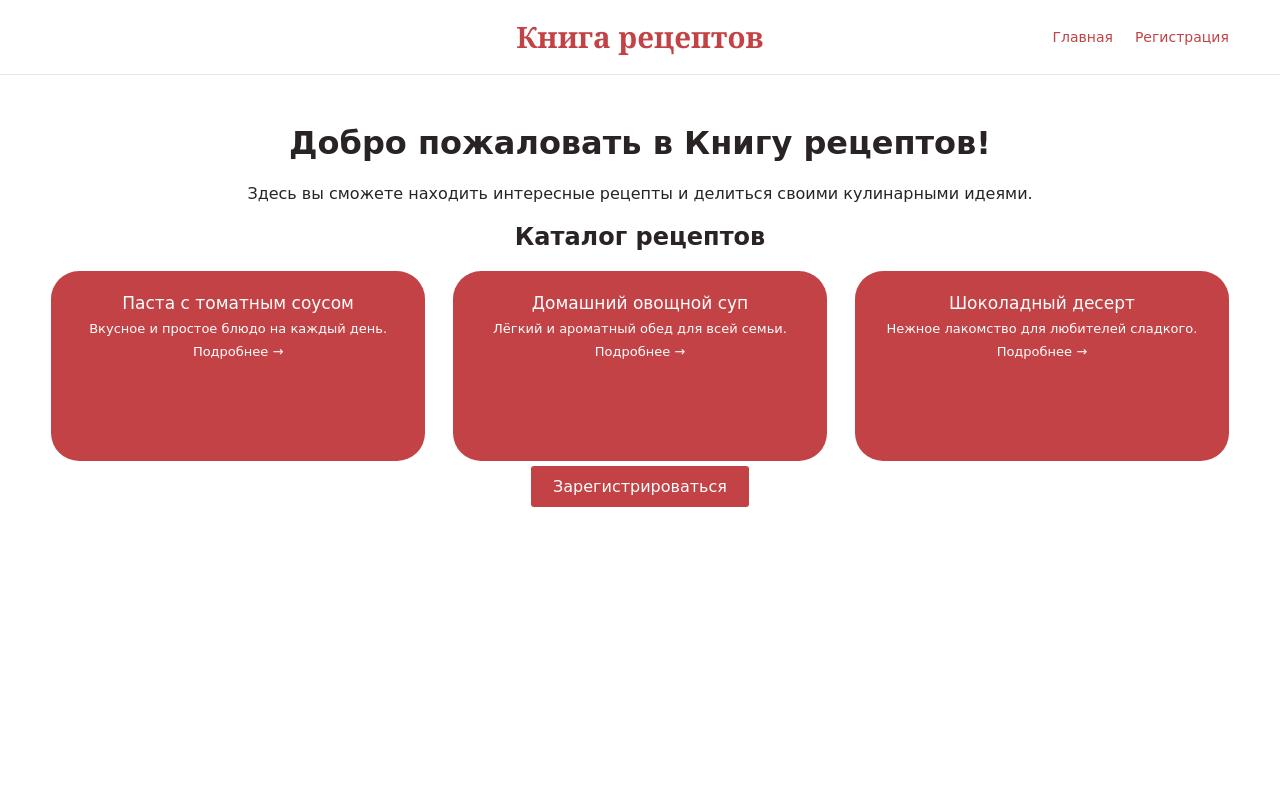
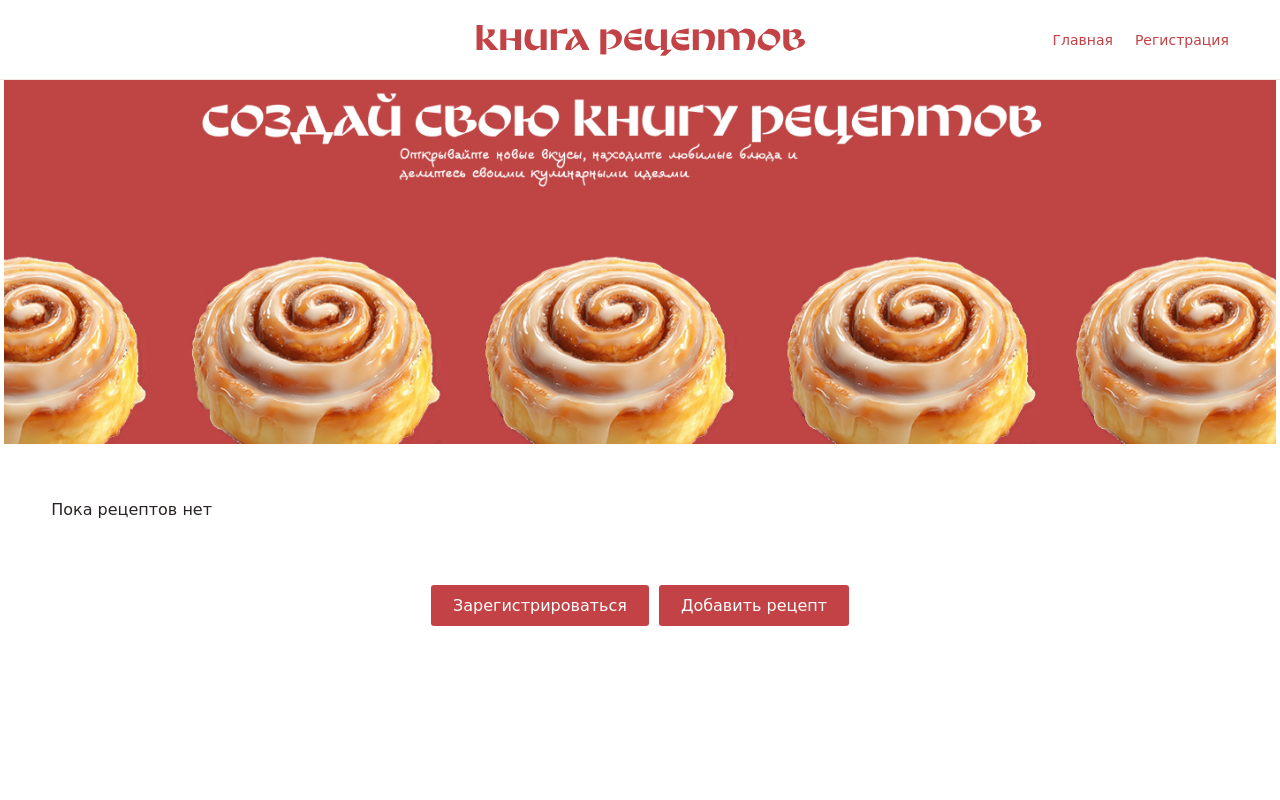
Before and after one commit to gra8257-ux/recipe_book1, a Flask app: page / in a window 1280 px wide. Run offline with Flask 3, Linux system fonts and the light colour scheme.

Commit message:
34 добавление рецептов и картинок

```diff
--- a/app.py
+++ b/app.py
@@ -1,23 +1,47 @@
+
 from pathlib import Path
+from uuid import uuid4
+
 from flask import Flask, render_template, request, redirect, url_for, flash
 from flask_sqlalchemy import SQLAlchemy
 from werkzeug.security import generate_password_hash
+from werkzeug.utils import secure_filename
 from sqlalchemy.exc import IntegrityError
 
-# Базы
+
+# Папки и база данных
+
 DATA_DIR = Path(__file__).parent / "data"
 DATA_DIR.mkdir(exist_ok=True)
+
 DB_PATH = DATA_DIR / "database.db"
 
+
+# Создание приложения
+
 app = Flask(__name__)
-app.config["SECRET_KEY"] = "super-secret-key"  # Секретный ключ для подписи куки (сессий) и сообщений flash().
+
+app.config["SECRET_KEY"] = "super-secret-key"
 app.config["SQLALCHEMY_DATABASE_URI"] = f"sqlite:///{DB_PATH}"
 app.config["SQLALCHEMY_ECHO"] = True
+
+# Максимальный размер загружаемой фотографии — 5 МБ
+app.config["MAX_CONTENT_LENGTH"] = 5 * 1024 * 1024
 
 db = SQLAlchemy(app)
 
 
-# работа с пользователями
+# Папка для фотографий рецептов
+
+UPLOAD_FOLDER = Path(app.static_folder) / "uploads"
+UPLOAD_FOLDER.mkdir(exist_ok=True)
+
+# Разрешённые форматы изображений
+ALLOWED_EXTENSIONS = {"png", "jpg", "jpeg", "webp"}
+
+
+# Работа с пользователями
+
 class User(db.Model):
     __tablename__ = "users"
 
@@ -28,16 +52,38 @@ class User(db.Model):
     is_active = db.Column(db.Boolean, default=True)
 
     def __repr__(self):
-        return f"<User(id={self.id}, username='{self.username}')>"  # помощь в отслеживании юзеров с помощью консоли
+        return f"<User(id={self.id}, username='{self.username}')>"
 
 
-# Главная страница.
+# Работа с рецептами
+
+class Recipe(db.Model):
+    __tablename__ = "recipes"
+
+    id = db.Column(db.Integer, primary_key=True)
+    title = db.Column(db.String(150), nullable=False)
+
+    # Путь к фотографии рецепта
+    image = db.Column(db.String(255), nullable=True)
+
+    category = db.Column(db.String(100), nullable=False)
+    time = db.Column(db.String(100), nullable=False)
+    portions = db.Column(db.String(100), nullable=False)
+    calories = db.Column(db.String(100), nullable=False)
+    ingredients = db.Column(db.JSON, nullable=False)
+    steps = db.Column(db.JSON, nullable=False)
+
+
+# Главная страница
+
 @app.route("/")
 def index():
-    return render_template("home.html")
+    recipes = db.session.scalars(db.select(Recipe)).all()
+    return render_template("home.html", recipes=recipes)
 
 
 # Временные рецепты для проверки страницы просмотра
+
 RECIPES = {
     1: {
         "title": "Паста с томатным соусом",
@@ -104,18 +150,15 @@ RECIPES = {
 
 
 # Страница просмотра отдельного рецепта
+
 @app.route("/recipe/<int:recipe_id>")
 def recipe_detail(recipe_id):
-    recipe = RECIPES.get(recipe_id)
-
-    # Если рецепта с таким номером нет, показываем ошибку 404
-    if recipe is None:
-        return "Рецепт не найден", 404
-
+    recipe = db.get_or_404(Recipe, recipe_id)
     return render_template("recipe.html", recipe=recipe)
 
 
-# Отдельная страница регистрации.
+# Страница регистрации
+
 @app.route("/register", methods=["GET", "POST"])
 def register():
     if request.method == "POST":
@@ -128,7 +171,10 @@ def register():
         ).first()
 
         if existing_username:
-            flash(f"Ошибка: Логин '{username}' уже занят. Придумайте другой.", "error")
+            flash(
+                f"Ошибка: Логин '{username}' уже занят. Придумайте другой.",
+                "error"
+            )
             return redirect(url_for("register"))
 
         existing_email = db.session.scalars(
@@ -136,10 +182,14 @@ def register():
         ).first()
 
         if existing_email:
-            flash(f"Ошибка: Почта '{email}' уже используется. Введите другую.", "error")
+            flash(
+                f"Ошибка: Почта '{email}' уже используется. Введите другую.",
+                "error"
+            )
             return redirect(url_for("register"))
 
         hashed_password = generate_password_hash(password)
+
         new_user = User(
             username=username,
             email=email,
@@ -149,36 +199,124 @@ def register():
         try:
             db.session.add(new_user)
             db.session.commit()
+
             flash("Пользователь успешно создан!", "success")
+
         except IntegrityError:
             db.session.rollback()
             flash("Ошибка при сохранении. Попробуйте еще раз.", "error")
 
         return redirect(url_for("register"))
 
-    # Список пользователей.
+    # Список пользователей
     all_users = db.session.scalars(db.select(User)).all()
+
     return render_template("register.html", users=all_users)
 
 
-# Удаление аккаунта ( позже сдлеать только для админа )
+# Удаление аккаунта (позже сделать только для администратора)
+
 @app.route("/delete/<int:user_id>", methods=["POST"])
 def delete_user(user_id):
-    # Ищем пользователя по ID. Если нет — вернет ошибку 404
     user = db.get_or_404(User, user_id)
 
-    # Удаляем объект и сохраняем изменения в базу
     db.session.delete(user)
     db.session.commit()
 
     flash(f"Пользователь '{user.username}' успешно удален.", "success")
+
     return redirect(url_for("register"))
 
 
-# Запуск
+# Добавление рецептов с фотографиями
+
+@app.route("/add_recipe", methods=["GET", "POST"])
+def add_recipe():
+    if request.method == "POST":
+
+        title = request.form.get("title", "").strip()
+        category = request.form.get("category", "").strip()
+        time = request.form.get("time", "").strip()
+        portions = request.form.get("portions", "").strip()
+        calories = request.form.get("calories", "").strip()
+
+        ingredients = request.form.get("ingredients", "").splitlines()
+        steps = request.form.get("steps", "").splitlines()
+
+        # Получаем фотографию из формы
+        image_file = request.files.get("image")
+
+        # Проверяем заполнение текстовых полей
+        if not all([title, category, time, portions, calories]) \
+                or not ingredients or not steps:
+            return "Заполните все поля", 400
+
+        # Проверяем, выбрана ли фотография
+        if not image_file or image_file.filename == "":
+            return "Выберите фотографию рецепта", 400
+
+        # Проверяем формат фотографии
+        if "." not in image_file.filename:
+            return "Неверный формат файла", 400
+
+        extension = image_file.filename.rsplit(".", 1)[-1].lower()
+
+        if extension not in ALLOWED_EXTENSIONS:
+            return "Разрешены только JPG, JPEG, PNG и WEBP", 400
+
+        # Создаём уникальное имя файла
+        filename = secure_filename(f"{uuid4().hex}.{extension}")
+
+        # Сохраняем фотографию в папку uploads
+        image_path = UPLOAD_FOLDER / filename
+        image_file.save(image_path)
+
+        # Создаём новый рецепт
+        new_recipe = Recipe(
+            title=title,
+            category=category,
+            time=time,
+            portions=portions,
+            calories=calories,
+            ingredients=ingredients,
+            steps=steps,
+            image=f"uploads/{filename}"
+        )
+
+        try:
+            db.session.add(new_recipe)
+            db.session.commit()
+
+        except Exception:
+            db.session.rollback()
+            image_path.unlink(missing_ok=True)
+            raise
+
+        return redirect(url_for("index"))
+
+    return render_template("add_recipe.html")
+
+
+# Запуск приложения
+
 if __name__ == "__main__":
     with app.app_context():
+
         db.create_all()
+
+        # Проверяем, есть ли столбец image в старой таблице recipes
+        columns = db.inspect(db.engine).get_columns("recipes")
+        column_names = [column["name"] for column in columns]
+
+        # Если столбца нет, добавляем его
+        if "image" not in column_names:
+            db.session.execute(
+                db.text(
+                    "ALTER TABLE recipes ADD COLUMN image VARCHAR(255)"
+                )
+            )
+            db.session.commit()
+
         print("База данных и таблицы готовы.")
 
     app.run(debug=True)
--- a/static/style.css
+++ b/static/style.css
@@ -1,5 +1,8 @@
-* { box-sizing: border-box; }
-/*универсальный селектор, помогает учитывать отступы и границы заданной ширины высоты элементов*/
+
+* {
+    box-sizing: border-box;
+}
+
 :root {
     --red: #c34245;
     --red-dark: #b83b3f;
@@ -11,60 +14,86 @@
     --orange: #f2a12e;
 }
 
+/* Шрифты */
+
+@font-face {
+    font-family: "Brevis";
+    src: url("/static/fonts/ofont.ru_Brevis.ttf") format("truetype");
+    font-weight: normal;
+    font-style: normal;
+}
+
+@font-face {
+    font-family: "Veles";
+    src: url("/static/fonts/ofont.ru_Veles.ttf") format("truetype");
+    font-weight: normal;
+    font-style: normal;
+}
+
+/* Основные настройки */
+
 body {
-  margin: 0; /* убирает стандартные отступы в веб версии чтобы страница началась с края*/
-  background: #f4f1ee; /*фон устанавливаю */
-  color: var(--text); /*цвет текста и тип */
+    margin: 0;
+    background: #f4f1ee;
+    color: var(--text);
     font-family: "Comic Sans MS", "Segoe Print", cursive;
 }
-/*тег ссылка убирает стандартные подчеркивания ссылок и благодаря inherit наследует цвет окр элемента*/
+
 a {
     color: inherit;
     text-decoration: none;
 }
-/*кнопки поле ввода, задается наследственность для единого стиля */
+
 button, input {
     font: inherit;
 }
 
 .site {
-  width: min(100%, 1440px);/*ог и оф контейнер для струк, контроль мак, центр*/
-  min-height: 100vh; /* мин высота элемента*/
-  margin: 0 auto;/*автоматическое гор отступы а 0 св и сн нет внешнего отступа*/
+    width: min(100%, 1440px);
+    min-height: 100vh;
+    margin: 0 auto;
     background: var(--paper);
 }
-/*шапка*/
+
+/* Шапка сайта */
+
 .topbar {
-  min-height: 75px;/*мин в эл*/
-  padding: 15px 4%;/*вн от св и сн, сл и спр % от род*/
-  display: flex;/*ставит в одну строку */
+    min-height: 75px;
+    padding: 15px 4%;
+    display: flex;
     align-items: center;
-  justify-content: space-between;/*распр пространства*/
-  gap: 18px;/*раст м эл*/
-  border-bottom: 1px solid #f0e5e3;/*н.г тол, сп л, цвет виз отделяет от всего */
+    justify-content: center;
+    gap: 18px;
+    border-bottom: 1px solid #f0e5e3;
+    position: relative;
 }
-/*название*/
+
 .logo {
     margin: 0;
     color: var(--red);
-  font-family: Georgia, serif;
-  font-size: clamp(22px, 2.3vw, 32px);/*с. создает адоптивные размеры*/
-  font-weight: bold;/*текст жирный*/
+    font-family: "Brevis", serif;
+    font-size: clamp(22px, 2.3vw, 32px);
+    font-weight: normal;
+    text-align: center;
 }
-/*ссылки навигации гл, рег*/
+
 .nav {
     display: flex;
     align-items: center;
-  flex-wrap: wrap;/*разрешает перенос на сл строку при нехватке места*/
-  gap: 22px;/*рас меж ссылками*/
+    flex-wrap: wrap;
+    gap: 22px;
     color: var(--red);
     font-size: 14px;
+    position: absolute;
+    right: 4%;
 }
-/*нав на ссылки*/
+
 .nav a:hover {
-  text-decoration: underline;/*ср под при наведение курсора */
+    text-decoration: underline;
 }
-/*ос кнопки*/
+
+/* Кнопки */
+
 .primary {
     border: 0;
     border-radius: 3px;
@@ -73,73 +102,66 @@ button, input {
     padding: 11px 22px;
     cursor: pointer;
 }
-/*наведение на кнопку*/
+
 .primary:hover {
     background: var(--red-dark);
 }
-/*ос сод страницы, кон для расп сод каждой страницы */
+
+/* Основное содержимое */
+
 .page-content {
     padding: 28px 4% 55px;
 }
-/*заголовок*/
+
 .center-title {
     text-align: center;
     font-size: 25px;
     font-weight: normal;
     margin: 5px 0 24px;
 }
-/*втор текст*/
+
 .muted {
     color: var(--muted);
 }
 
 /* Главная страница */
-/*прив блок*/
+
 .hero {
-  min-height: 245px;
-  padding: 25px 5% 90px;
+    min-height: 270px;
+    padding: 25px 5% 110px;
     text-align: center;
     color: white;
     background: var(--red);
-  position: relative;/*отн. позиц отоб отно блока а не страницы*/
-  overflow: hidden;/*скр части чтобы дек не выходил за пределы баннера */
+    position: relative;
+    overflow: hidden;
 }
-/*внт прив блок*/
+
 .hero h2 {
     margin: 0 0 8px;
     font-size: clamp(25px, 3vw, 42px);
 }
-/*опис прив блок*/
+
 .hero p {
     margin: 0 auto;
-  max-width: 520px;/*огр шир текста*/
+    max-width: 520px;
     font-size: 13px;
 }
 
-.hero-food {
-  display: flex;
-  justify-content: space-around;
-  align-items: end;
-  gap: 15px;
-  position: absolute;
-  left: 0;
-  right: 0;
-  bottom: -6px;
+/* Баннер с синабонами */
+
+.hero-image {
+    width: calc(100% + 8%);
+    margin: -28px -4% 0;
+    padding: 0;
 }
 
-.hero-food span {
-  width: 19%;
-  height: 85px;
-  border-radius: 50% 50% 8px 8px;
-  background: radial-gradient(
-    ellipse at 50% 35%,
-    #f8d7a2 0 28%,
-    #a95d32 29% 39%,
-    #f3c58b 40% 55%,
-    #b76b38 56% 70%,
-    transparent 71%
-  );
+.hero-image img {
+    display: block;
+    width: 100%;
+    height: auto;
 }
+
+/* Поиск */
 
 .search-wrap {
     display: flex;
@@ -185,30 +209,58 @@ button, input {
     border: 0;
 }
 
+/* Карточки рецептов */
+
 .recipe-grid {
     display: grid;
     grid-template-columns: repeat(3, minmax(0, 1fr));
     gap: 28px;
+    margin-top: 40px;
+}
+
+.recipe-item {
+    text-align: center;
+}
+
+
+.recipe-item {
+    text-align: center;
 }
 
 .recipe-card {
+    display: flex;
+    align-items: center;
+    justify-content: center;
+    width: 100%;
+    aspect-ratio: 1 / 0.72;
     background: var(--red);
     border-radius: 28px;
-  padding: 14px;
-  min-height: 190px;
-  color: white;
+    overflow: hidden;
+    box-shadow: 0 4px 14px rgba(80, 40, 40, 0.12);
+    transition: 0.25s;
 }
 
-.recipe-card h3 {
-  margin: 8px 4px;
-  font-size: 17px;
-  font-weight: normal;
+.recipe-card:hover {
+    transform: translateY(-5px);
 }
 
-.recipe-card p {
-  margin: 8px 4px;
-  font-size: 13px;
+.recipe-card img {
+    width: 75%;
+    height: 75%;
+    object-fit: cover;
+    border-radius: 25px;
+    overflow: hidden;
 }
+
+.recipe-name {
+    margin: 14px 0 0;
+    color: var(--red);
+    font-family: "Veles", serif;
+    font-size: 24px;
+    font-weight: normal;
+    text-align: center;
+}
+
 
 /* Страница регистрации */
 
@@ -319,45 +373,6 @@ button, input {
     color: var(--red);
 }
 
-@media (max-width: 700px) {
-  .topbar {
-    align-items: flex-start;
-    flex-direction: column;
-  }
-
-  .nav {
-    gap: 12px;
-  }
-
-  .recipe-grid {
-    grid-template-columns: 1fr;
-  }
-
-  .users-list li {
-    align-items: flex-start;
-    flex-direction: column;
-  }
-
-  .hero {
-    min-height: 230px;
-  }
-}
-.text-center {
-    text-align: center;
-}
-.topbar {
-    position: relative;
-    justify-content: center;
-}
-
-.logo {
-    text-align: center;
-}
-
-.nav {
-    position: absolute;
-    right: 4%;
-}
 /* Страница отдельного рецепта */
 
 .recipe-description {
@@ -432,7 +453,79 @@ button, input {
     margin-bottom: 12px;
 }
 
+/* Форма добавления рецепта */
+
+.form-group {
+    display: flex;
+    align-items: flex-start;
+    gap: 10px;
+    margin-bottom: 20px;
+}
+
+.text-input {
+    background-color: var(--gray);
+    border: 0;
+    border-radius: 24px;
+    width: 300px;
+}
+
+.text-textarea {
+    border-radius: 24px;
+    background-color: var(--gray);
+    border: 0;
+    resize: none;
+    height: 130px;
+    width: 300px;
+}
+
+.photo-button {
+    display: flex;
+    justify-content: center;
+    align-items: center;
+    width: 100px;
+    height: 100px;
+    background-color: var(--gray);
+    font-size: 35px;
+    border-radius: 24px;
+}
+
+.none {
+    display: none;
+}
+
+.buttons {
+    display: flex;
+    justify-content: center;
+    margin-top: 50px;
+    gap: 10px;
+}
+
+/* Адаптация для телефона */
+
 @media (max-width: 700px) {
+    .topbar {
+        align-items: flex-start;
+        flex-direction: column;
+    }
+
+    .nav {
+        position: static;
+        gap: 12px;
+    }
+
+    .recipe-grid {
+        grid-template-columns: 1fr;
+    }
+
+    .users-list li {
+        align-items: flex-start;
+        flex-direction: column;
+    }
+
+    .hero {
+        min-height: 250px;
+    }
+
     .recipe-detail {
         grid-template-columns: 1fr;
     }
--- a/templates/home.html
+++ b/templates/home.html
@@ -1,43 +1,59 @@
+
 {% extends "base.html" %}
 
 {% block content %}
 
 <div class="text-center">
 
-    <h1>Добро пожаловать в Книгу рецептов!</h1>
+    <!-- Красный баннер на главной странице -->
+    <div class="hero-image">
+        <img src="{{ url_for('static', filename='cinnabons/hero1.png') }}"
+             alt="Книга рецептов">
+    </div>
 
-    <p>
-        Здесь вы сможете находить интересные рецепты
-        и делиться своими кулинарными идеями.
-    </p>
+    <!-- Каталог рецептов -->
+    <div class="recipe-grid">
 
-    <h2>Каталог рецептов</h2>
+        {% for recipe in recipes %}
 
-    <div class="recipe-grid">
-        <a href="{{ url_for('recipe_detail', recipe_id=1) }}" class="recipe-card">
-            <h3>Паста с томатным соусом</h3>
-            <p>Вкусное и простое блюдо на каждый день.</p>
-            <p>Подробнее →</p>
+        <div class="recipe-item">
+
+            <!-- Красная карточка с фотографией -->
+            <a href="{{ url_for('recipe_detail', recipe_id=recipe.id) }}"
+               class="recipe-card">
+
+                {% if recipe.image %}
+                    <img src="{{ url_for('static', filename=recipe.image) }}"
+                         alt="{{ recipe.title }}">
+                {% endif %}
+
+            </a>
+
+            <!-- Название под карточкой -->
+            <h3 class="recipe-name">{{ recipe.title }}</h3>
+
+        </div>
+
+        {% else %}
+
+        <p>Пока рецептов нет</p>
+
+        {% endfor %}
+
+    </div>
+
+    <!-- Кнопки -->
+    <div class="buttons">
+
+        <a href="{{ url_for('register') }}" class="primary">
+            Зарегистрироваться
         </a>
 
-        <a href="{{ url_for('recipe_detail', recipe_id=2) }}" class="recipe-card">
-            <h3>Домашний овощной суп</h3>
-            <p>Лёгкий и ароматный обед для всей семьи.</p>
-            <p>Подробнее →</p>
+        <a href="{{ url_for('add_recipe') }}" class="primary">
+            Добавить рецепт
         </a>
 
-        <a href="{{ url_for('recipe_detail', recipe_id=3) }}" class="recipe-card">
-            <h3>Шоколадный десерт</h3>
-            <p>Нежное лакомство для любителей сладкого.</p>
-            <p>Подробнее →</p>
-        </a>
     </div>
-    <p>
-    </p>
-
-    <a href="{{ url_for('register') }}" class="primary">
-        Зарегистрироваться
-    </a>
 
 </div>
 
```
Also changed, not shown: other parts of static/style.css (+101 -7 lines), templates/recipe.html (+7 -7 lines), static/cinnabons/hero1.png (added), static/fonts/ofont.ru_Brevis.ttf (added), static/fonts/ofont.ru_Veles.ttf (added). Lines whose indentation alone changed are shown as unchanged.
